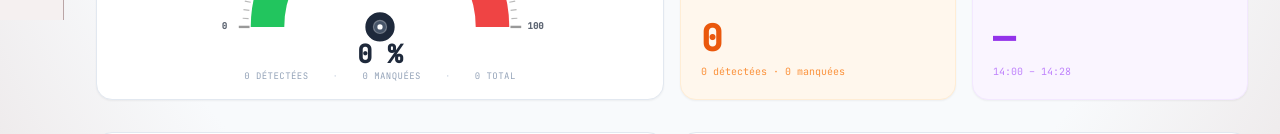
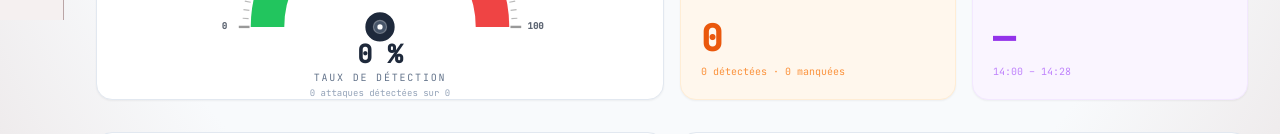
Before and after one commit to Asttr0/tracks4hacks, a React (Vite) app: page /dashboard/coverage in a window 1280 px wide. Shown: the part 780-914 px from the top of the page. Built offline with nearby package versions, Linux system fonts and the light colour scheme.

Commit message:
chi l3aybat

```diff
--- a/src/pages/dashboard/Coverage.tsx
+++ b/src/pages/dashboard/Coverage.tsx
@@ -166,6 +166,10 @@ const SpeedometerGauge = ({ value }: { value: number }) => {
       <circle cx={cx} cy={cy} r={2.2} fill={hubDot} />
       <text x={cx} y={cy + 30} textAnchor="middle" fill={valueFill}
         fontSize={21} fontFamily="JetBrains Mono" fontWeight="bold">{value} %</text>
+      <text x={cx} y={cy + 46} textAnchor="middle" fill={dark ? "rgba(255,255,255,0.35)" : "rgba(30,41,59,0.45)"}
+        fontSize={8} fontFamily="JetBrains Mono" letterSpacing="0.12em">TAUX DE DÉTECTION</text>
+      <text x={cx} y={cy + 58} textAnchor="middle" fill={dark ? "rgba(255,255,255,0.22)" : "rgba(30,41,59,0.3)"}
+        fontSize={7} fontFamily="JetBrains Mono" letterSpacing="0.08em">attaques détectées / total</text>
     </svg>
   );
 };
@@ -561,6 +565,10 @@ export default function Coverage() {
               </div>
             </div>
             <div className="flex-1"><SpeedometerGauge value={kpi.coverage} /></div>
+            <div className="text-center">
+              <p className="font-mono text-[10px] uppercase tracking-[0.18em] text-slate-500 dark:text-coffee-bean-200/50">Taux de détection</p>
+              <p className="mt-0.5 font-mono text-[9px] text-slate-400 dark:text-coffee-bean-200/35">{kpi.detectedAttacks} attaques détectées sur {kpi.totalAttacks}</p>
+            </div>
             <div className="flex justify-center gap-6 font-mono text-[9px] uppercase tracking-wider text-slate-400 dark:text-coffee-bean-200/35">
               <span>{kpi.detectedAttacks} détectées</span>
               <span className="text-slate-300 dark:text-night-bordeaux-500/60">·</span>
```
